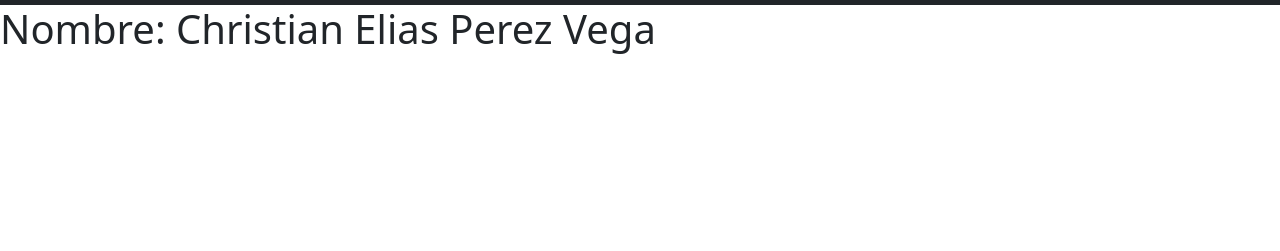
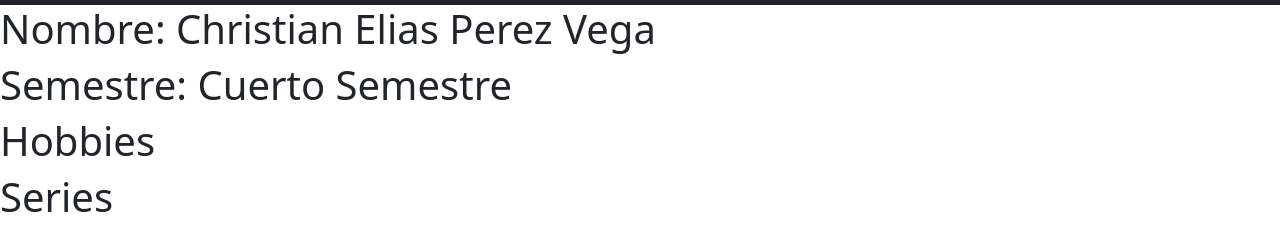
Before and after one commit to Chriper0218/actividad-git-cuc, a plain HTML site: page index.html in a window 1280 px wide. Shown: the part 51-302 px from the top of the page. Drawn offline with nearby package versions, Linux system fonts and the light colour scheme.

Commit message:
Sixth commit

```diff
--- a/index.html
+++ b/index.html
@@ -37,9 +37,17 @@
         <h1 class="h1">Nombre: Christian Elias Perez Vega</h1>
     </div>
 
-    <div id="section-2"></div>
-    <div id="section-3"></div>
-    <div id="section-4"></div>
+    <div id="section-2">
+        <h1>Semestre: Cuerto Semestre</h1>
+    </div>
+
+    <div id="section-3">
+        <h1>Hobbies</h1>
+    </div>
+
+    <div id="section-4">
+        <h1>Series</h1>
+    </div>
 
 
 </body>
```
